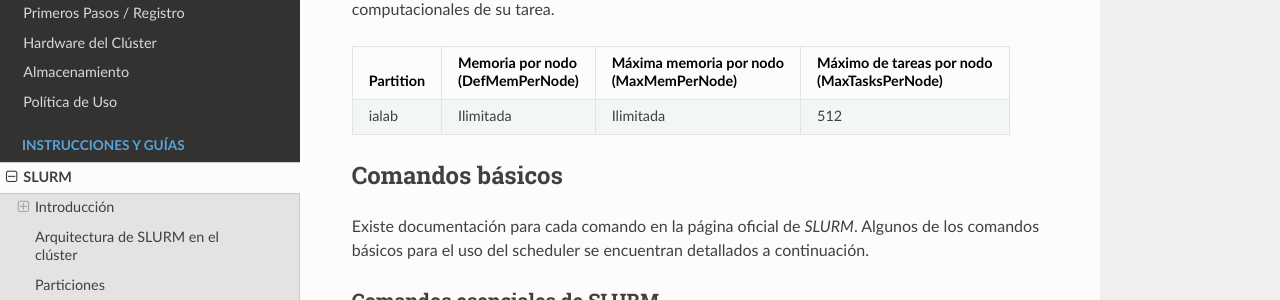
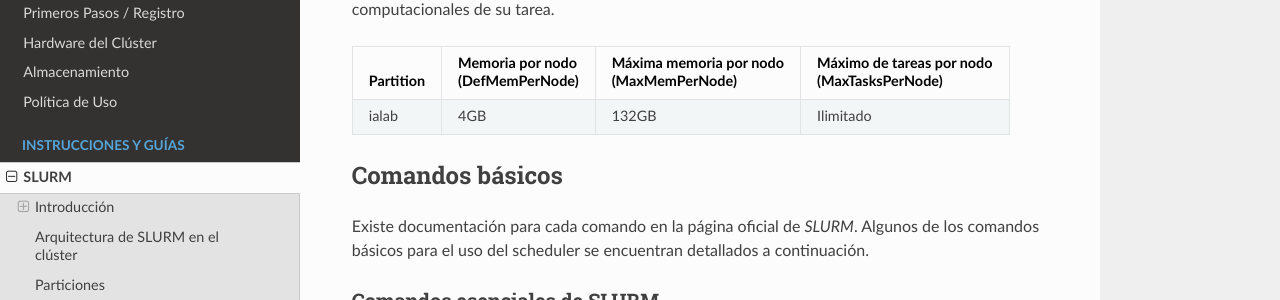
Before and after one commit to Sysadmins-CENIA/Cluster-IALab-Docs, an MkDocs documentation site: the page built from docs/slurm.md, in a window 1280 px wide and 900 px high, scrolled down 1049 px. Shown: the part 151-451 px from the top of the window. Built offline with MkDocs 1.6.1, drawn with Linux system fonts in a browser that asks for light colours; nearby versions of some CDN libraries.

Commit message:
Update memory limits for 'ialab' partition

```diff
--- a/docs/slurm.md
+++ b/docs/slurm.md
@@ -40,7 +40,7 @@ Los usuarios envían trabajos a una partición específica dependiendo de las ne
 
 |Partition|Memoria por nodo<br>(DefMemPerNode)|Máxima memoria por nodo<br>(MaxMemPerNode)|Máximo de tareas por nodo<br>(MaxTasksPerNode)|
 |--|--|--|--|
-|ialab|Ilimitada|Ilimitada|512|
+|ialab|4GB|132GB|Ilimitado|
 
 ## Comandos básicos
 
```
